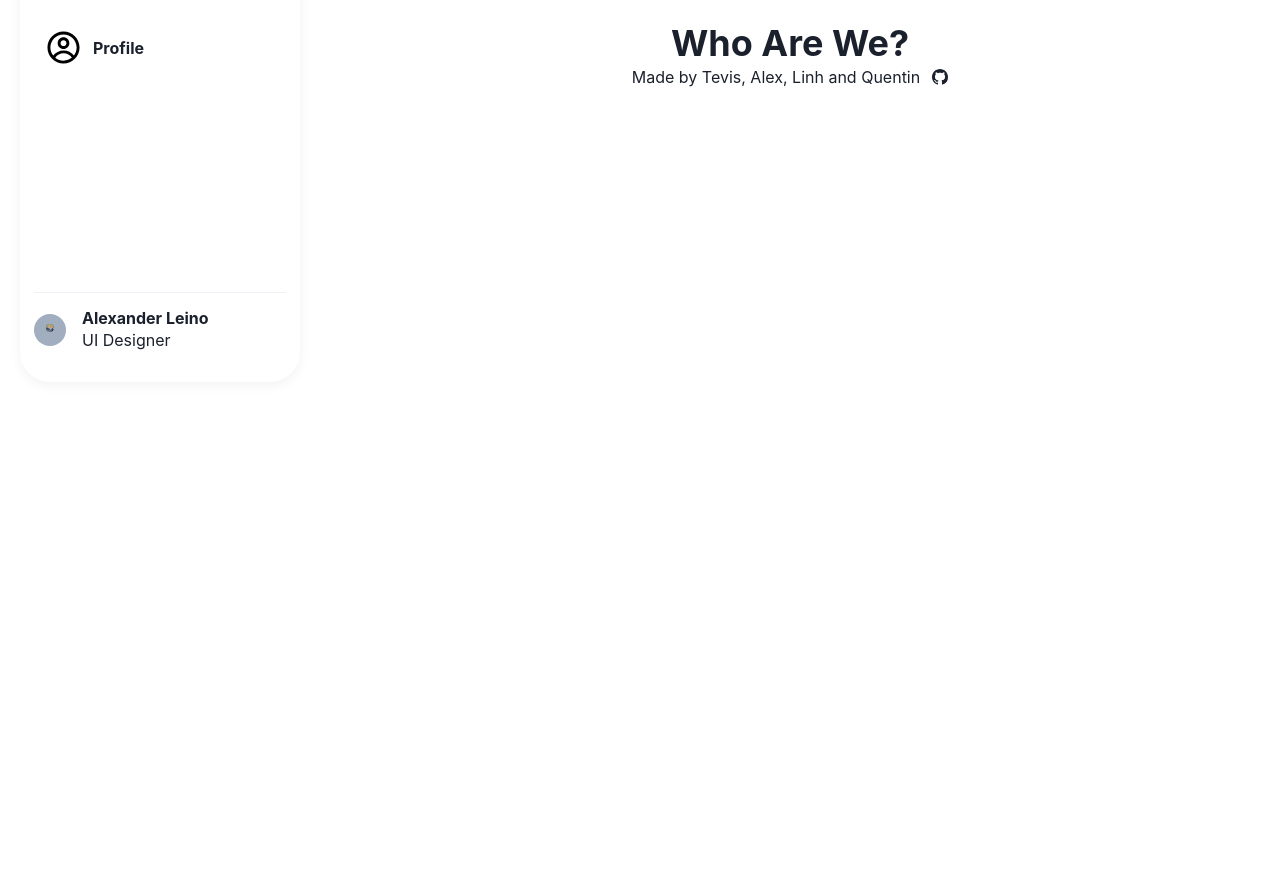
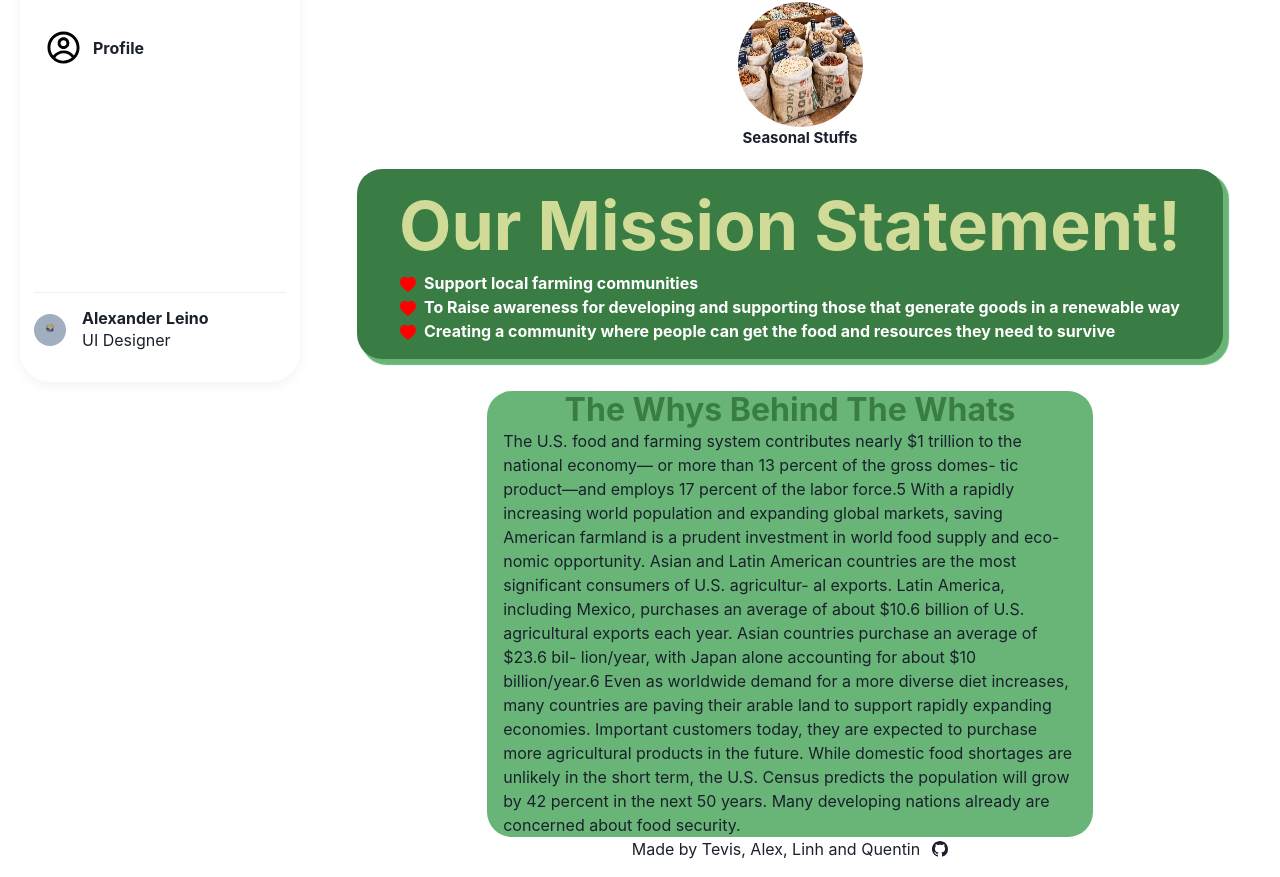
Before and after one commit to tevissaur/your-local-farmers, a React (Create React App) app in the folder client/: page / in a window 1280 px wide. Shown: the part 398-1275 px from the top of the page. Before the commit the page ends 800 px from the top, so only its background shows below. Built offline with nearby package versions, Linux system fonts and the light colour scheme.

Commit message:
added missiion statement finishing homepage

```diff
--- a/client/src/components/HomePageBody.js
+++ /dev/null
@@ -1,15 +0,0 @@
-
-import{Flex, Text, Heading} from '@chakra-ui/react'
-
-
-const HomePageBody = () => {
-    return (
-        <>
-            <Flex  justifyContent='center' mt={5}>
-                <Heading as='h2'>Who Are We?</Heading>
-            </Flex>
-        </>
-    )
-}
-
-export default HomePageBody
--- a/client/src/components/SmallCategoryIcon.js
+++ b/client/src/components/SmallCategoryIcon.js
@@ -8,7 +8,7 @@ const SmallCategoryIcon = ({ card }) => {
         <Flex justifyContent='space-evenly' flexGrow='3' className="icon-basket">
             <Box>
                 <Flex flexDir="column" alignItems='center' fontSize='15px' fontWeight='Bold'>
-                    <Box className='smallCategoryIcon'>
+                    <Box className='smallCategoryIcon' ms={5}>
                         <Image src={card.image} boxSize='145px' height='125px' width='125px'borderRadius='50%'/>
                         <Text textAlign="center">{card.title}</Text>
                     </Box>
--- a/client/src/pages/Homepage.js
+++ b/client/src/pages/Homepage.js
@@ -1,5 +1,5 @@
 import SideNavBar from "../components/SideNavBar";
-import { Button, Box, Flex, Heading, Spacer, Center, Text, Container } from "@chakra-ui/react";
+import { Button, Box, Flex, Heading, Spacer, Center, Text, Container, List, ListItem, OrderedList, UnorderedList, ListIcon } from "@chakra-ui/react";
 import Header from '../components/Header'
 import SearchBar from '../components/SearchBar'
 import Footer from '../components/Footer'
@@ -7,7 +7,8 @@ import customTheme from '../extendedTheme'
 import SmallCategoryIcon from '../components/SmallCategoryIcon'
 import SmartSmallIcon from "../components/SmartSmallIcon";
 import css from './Homepage.css'
-import HomePageBody from "../components/HomePageBody";
+import { BsFillHeartFill } from 'react-icons/bs'
+
 
 const Homepage = () => {
   return (
@@ -15,10 +16,8 @@ const Homepage = () => {
 <Flex>
     <SideNavBar />
   <Box m={4} flex="1">
-
     <Header />
     <SearchBar />
-
 <Container maxW='98%' mt={2}>
   <Box
         borderRadius='25px'
@@ -39,8 +38,71 @@ const Homepage = () => {
           <SmartSmallIcon />
         </Flex>
     </Box>
-    <HomePageBody />
+
+<Container maxWidth='container.lg' pb={3}>
+    <Flex
+      alignItems='center'
+      flexDir='column'
+      mt={5}
+      backgroundColor={customTheme.colors.primary.emeraldGreen} borderRadius="25px"
+      boxShadow='5px 5px 1px 1px #69B578'
+      padding={4}>
+  <Heading as='h1' fontSize='4.25rem'color={customTheme.colors.primary.yellowGreen} pb={1}>Our Mission Statement!</Heading>
+        <List textAlign='Left' fontWeight='bolder' color='white'>
+          <ListItem> <ListIcon as={BsFillHeartFill} color='red'/>
+            Support local farming communities
+          </ListItem>
+
+          <ListItem> <ListIcon as={BsFillHeartFill} color='red'/>
+            To Raise awareness for developing and supporting those that generate goods in a renewable way
+          </ListItem>
+
+          <ListItem> <ListIcon as={BsFillHeartFill} color='red'/>
+            Creating a community where people can get the food and resources they need to survive
+          </ListItem>
+        </List>
+    </Flex>
 </Container>
+    </Container>
+
+<Container
+    mt={5}
+    background={customTheme.colors.primary.lightGreen}
+    borderRadius='25px'
+  >
+  <Flex flexDir='Column'>
+    <Heading as='h2' fontSize='2rem' textAlign='center' color={customTheme.colors.primary.emeraldGreen}>The Whys Behind The Whats</Heading>
+    <Text>The U.S. food and farming system contributes
+nearly $1 trillion to the national economy—
+or more than 13 percent of the gross domes-
+tic product—and employs 17 percent of the
+labor force.5 With a rapidly increasing world
+population and expanding global markets,
+saving American farmland is a prudent
+investment in world food supply and eco-
+nomic opportunity.
+Asian and Latin American countries are the
+most significant consumers of U.S. agricultur-
+al exports. Latin America, including Mexico,
+purchases an average of about $10.6 billion
+of U.S. agricultural exports each year. Asian
+countries purchase an average of $23.6 bil-
+lion/year, with Japan alone accounting for
+about $10 billion/year.6 Even as worldwide
+demand for a more diverse diet increases,
+many countries are paving their arable land
+to support rapidly expanding economies.
+Important customers today, they are expected
+to purchase more agricultural products in the
+future.
+While domestic food shortages are unlikely in
+the short term, the U.S. Census predicts the
+population will grow by 42 percent in the
+next 50 years. Many developing nations
+already are concerned about food security.</Text>
+  </Flex>
+</Container>
+
 <Footer />
   </Box>
 </Flex>
```
Lines whose indentation alone changed are shown as unchanged.
